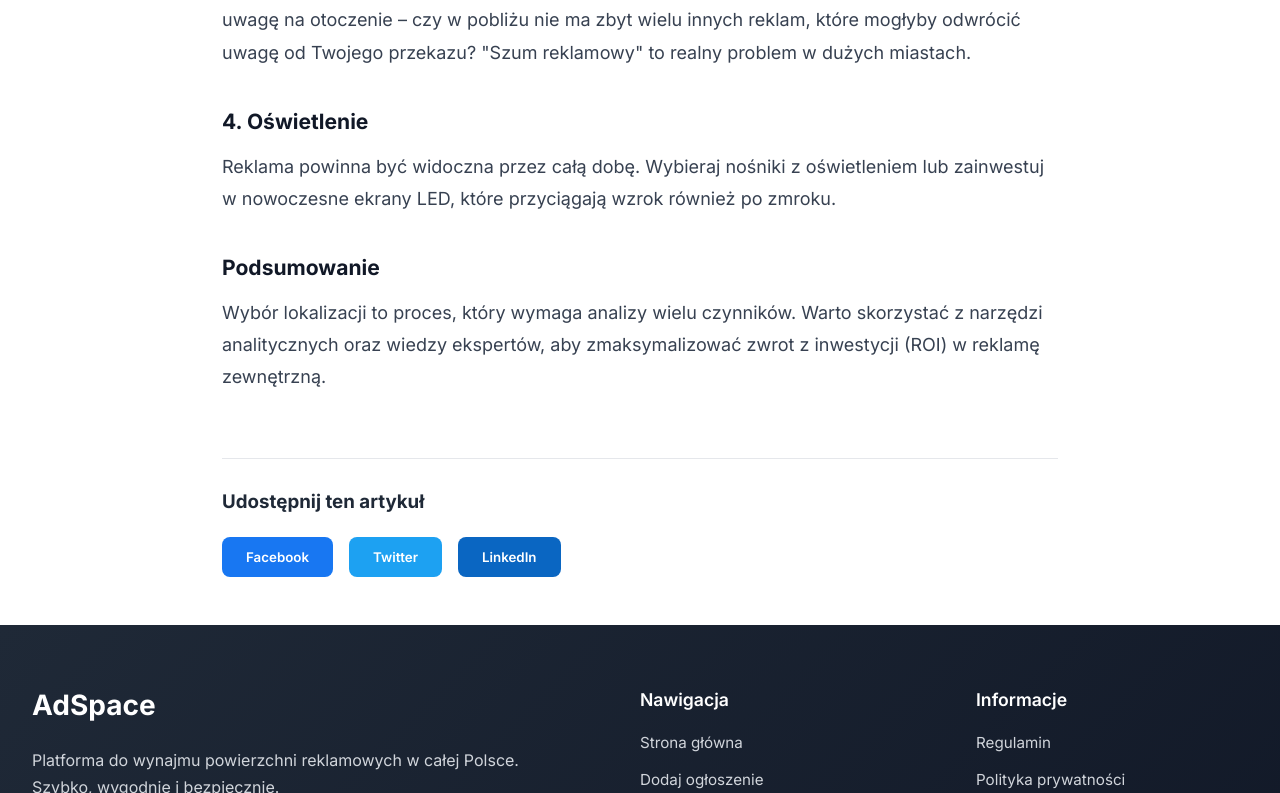
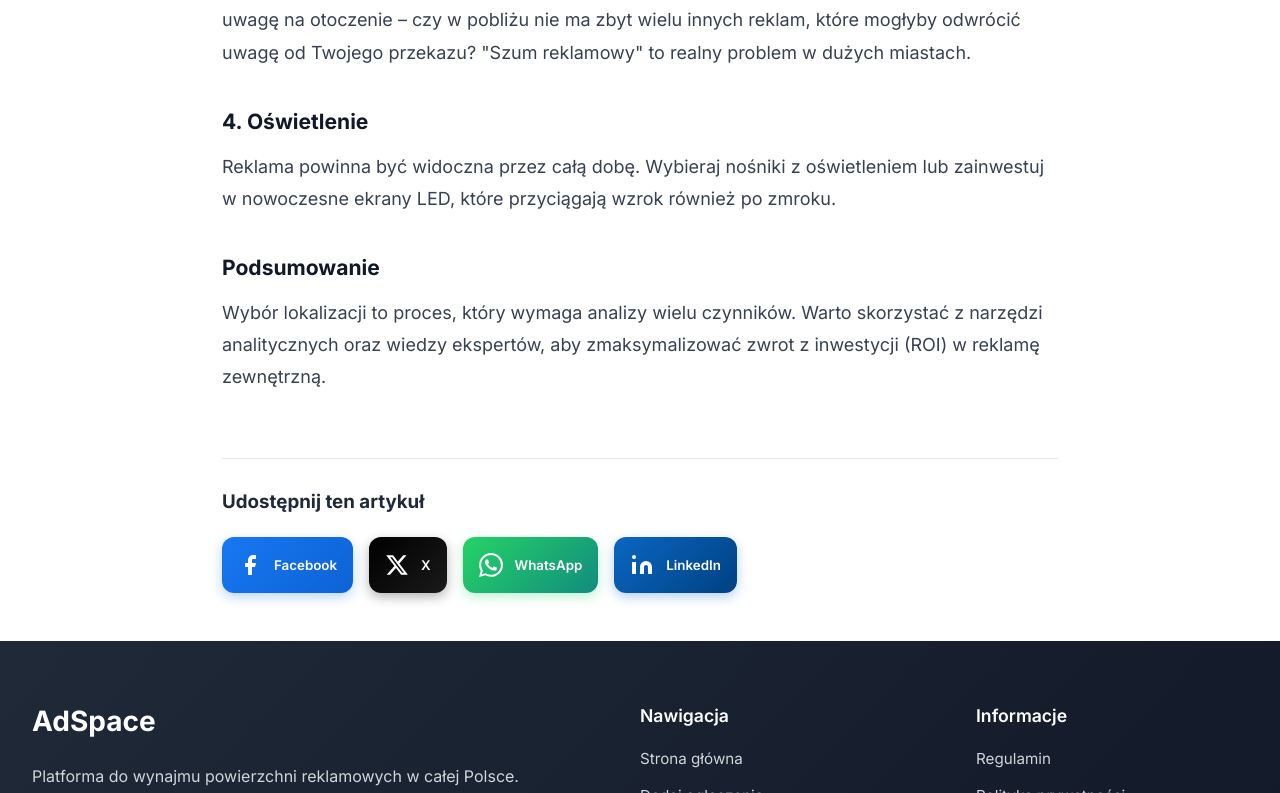
Before and after one commit to abstr4cte/reklamap, a Vue app in the folder frontend/: page /blog/1 in a window 1280 px wide. Shown: the part 1366-2159 px from the top of the page. Built offline with nearby package versions, Linux system fonts and the light colour scheme; no server answers.

Commit message:
blogs corrections

```diff
--- a/frontend/src/views/BlogPage.vue
+++ b/frontend/src/views/BlogPage.vue
@@ -190,12 +190,7 @@ const filteredPosts = computed(() => {
               <h2 class="card-title">{{ post.title }}</h2>
               <p class="card-excerpt">{{ post.excerpt }}</p>
               <div class="card-footer">
-                <div class="author">
-                  <div class="author-avatar">
-                    {{ post.author.charAt(0) }}
-                  </div>
-                  <span class="author-name">{{ post.author }}</span>
-                </div>
+
                 <button class="read-more">
                   Czytaj więcej
                   <svg width="16" height="16" viewBox="0 0 24 24" fill="none">
--- a/frontend/src/views/BlogPostPage.vue
+++ b/frontend/src/views/BlogPostPage.vue
@@ -1,5 +1,5 @@
 <script setup lang="ts">
-import { ref, onMounted, computed } from 'vue'
+import { ref, computed } from 'vue'
 import { useRoute, useRouter } from 'vue-router'
 
 const route = useRoute()
@@ -87,6 +87,34 @@ const categories = [
 const getCategoryName = (id: string) => {
   return categories.find(c => c.id === id)?.name || id
 }
+
+import ToastNotification from '../components/ToastNotification.vue'
+
+const toast = ref<InstanceType<typeof ToastNotification> | null>(null)
+
+
+const shareToSocial = (platform: 'facebook' | 'twitter' | 'whatsapp' | 'linkedin') => {
+  const url = encodeURIComponent(window.location.href)
+  const text = encodeURIComponent(`Zobacz ten artykuł: ${post.value.title}`)
+
+  let shareUrl = ''
+  switch (platform) {
+    case 'facebook':
+      shareUrl = `https://www.facebook.com/sharer/sharer.php?u=${url}`
+      break
+    case 'twitter':
+      shareUrl = `https://twitter.com/intent/tweet?url=${url}&text=${text}`
+      break
+    case 'whatsapp':
+      shareUrl = `https://wa.me/?text=${text}%20${url}`
+      break
+    case 'linkedin':
+      shareUrl = `https://www.linkedin.com/sharing/share-offsite/?url=${url}`
+      break
+  }
+
+  window.open(shareUrl, '_blank', 'width=600,height=400')
+}
 </script>
 
 <template>
@@ -98,10 +126,7 @@ const getCategoryName = (id: string) => {
           <span class="post-date">{{ post.date }} • {{ post.readTime }} czytania</span>
         </div>
         <h1>{{ post.title }}</h1>
-        <div class="author-info">
-          <div class="author-avatar">{{ post.author.charAt(0) }}</div>
-          <span class="author-name">{{ post.author }}</span>
-        </div>
+
       </div>
     </div>
 
@@ -121,14 +146,38 @@ const getCategoryName = (id: string) => {
 
         <div class="share-section">
           <h3>Udostępnij ten artykuł</h3>
-          <div class="share-buttons">
-            <button class="share-btn facebook">Facebook</button>
-            <button class="share-btn twitter">Twitter</button>
-            <button class="share-btn linkedin">LinkedIn</button>
+          <div class="social-share-grid">
+            <button @click="shareToSocial('facebook')" class="social-btn facebook">
+              <svg width="24" height="24" viewBox="0 0 24 24" fill="currentColor">
+                <path d="M18 2h-3a5 5 0 0 0-5 5v3H7v4h3v8h4v-8h3l1-4h-4V7a1 1 0 0 1 1-1h3z"/>
+              </svg>
+              Facebook
+            </button>
+            <button @click="shareToSocial('twitter')" class="social-btn twitter">
+              <svg width="24" height="24" viewBox="0 0 24 24" fill="currentColor">
+                <path d="M18.244 2.25h3.308l-7.227 8.26 8.502 11.24H16.17l-5.214-6.817L4.99 21.75H1.68l7.73-8.835L1.254 2.25H8.08l4.713 6.231zm-1.161 17.52h1.833L7.084 4.126H5.117z"/>
+              </svg>
+              X
+            </button>
+            <button @click="shareToSocial('whatsapp')" class="social-btn whatsapp">
+              <svg width="24" height="24" viewBox="0 0 24 24" fill="currentColor">
+                <path d="M17.472 14.382c-.297-.149-1.758-.867-2.03-.967-.273-.099-.471-.148-.67.15-.197.297-.767.966-.94 1.164-.173.199-.347.223-.644.075-.297-.15-1.255-.463-2.39-1.475-.883-.788-1.48-1.761-1.653-2.059-.173-.297-.018-.458.13-.606.134-.133.298-.347.446-.52.149-.174.198-.298.298-.497.099-.198.05-.371-.025-.52-.075-.149-.669-1.612-.916-2.207-.242-.579-.487-.5-.669-.51-.173-.008-.371-.008-.57-.008-.198 0-.52.074-.792.372-.272.297-1.04 1.016-1.04 2.479 0 1.462 1.065 2.875 1.213 3.074.149.198 2.096 3.2 5.077 4.487.709.306 1.262.489 1.694.625.712.227 1.36.195 1.871.118.571-.085 1.758-.719 2.006-1.413.248-.694.248-1.289.173-1.413-.074-.124-.272-.198-.57-.347m-5.421 7.403h-.004a9.87 9.87 0 0 1-5.031-1.378l-.361-.214-3.741.982.998-3.648-.235-.374a9.86 9.86 0 0 1-1.51-5.26c.001-5.45 4.436-9.884 9.888-9.884 2.64 0 5.122 1.03 6.988 2.898a9.825 9.825 0 0 1 2.893 6.994c-.003 5.45-4.437 9.884-9.885 9.884m8.413-18.297A11.815 11.815 0 0 0 12.05 0C5.495 0 .16 5.335.157 11.892c0 2.096.547 4.142 1.588 5.945L.057 24l6.305-1.654a11.882 11.882 0 0 0 5.683 1.448h.005c6.554 0 11.89-5.335 11.893-11.893a11.821 11.821 0 0 0-3.48-8.413Z"/>
+              </svg>
+              WhatsApp
+            </button>
+            <button @click="shareToSocial('linkedin')" class="social-btn linkedin">
+              <svg width="24" height="24" viewBox="0 0 24 24" fill="currentColor">
+                <path d="M16 8a6 6 0 0 1 6 6v7h-4v-7a2 2 0 0 0-2-2 2 2 0 0 0-2 2v7h-4v-7a6 6 0 0 1 6-6z"/>
+                <rect x="2" y="9" width="4" height="12"/>
+                <circle cx="4" cy="4" r="2"/>
+              </svg>
+              LinkedIn
+            </button>
           </div>
         </div>
       </div>
     </div>
+    <ToastNotification ref="toast" />
   </div>
 </template>
 
@@ -269,28 +318,217 @@ h1 {
   color: #1f2937;
 }
 
-.share-buttons {
+.action-btn {
   display: flex;
+  align-items: center;
+  justify-content: center;
+  gap: 0.75rem;
+  background: white;
+  color: #374151;
+  border: 2px solid #e5e7eb;
+  padding: 0.875rem 1.5rem;
+  border-radius: 8px;
+  font-weight: 600;
+  cursor: pointer;
+  transition: all 0.2s;
+  width: fit-content;
+}
+
+.action-btn:hover {
+  transform: translateY(-2px);
+  box-shadow: 0 4px 12px rgba(0, 0, 0, 0.1);
+}
+
+/* Modal Styles */
+.modal-overlay {
+  position: fixed;
+  top: 0;
+  left: 0;
+  right: 0;
+  bottom: 0;
+  background: rgba(0, 0, 0, 0.5);
+  display: flex;
+  align-items: center;
+  justify-content: center;
+  z-index: 1000;
+  backdrop-filter: blur(4px);
+}
+
+.modal-content {
+  background: white;
+  border-radius: 16px;
+  width: 90%;
+  max-width: 500px;
+  box-shadow: 0 20px 25px -5px rgba(0, 0, 0, 0.1), 0 10px 10px -5px rgba(0, 0, 0, 0.04);
+  overflow: hidden;
+  animation: modalSlideIn 0.3s ease-out;
+}
+
+@keyframes modalSlideIn {
+  from {
+    opacity: 0;
+    transform: translateY(20px);
+  }
+  to {
+    opacity: 1;
+    transform: translateY(0);
+  }
+}
+
+.modal-header {
+  padding: 1.5rem;
+  border-bottom: 1px solid #e5e7eb;
+  display: flex;
+  align-items: center;
+  justify-content: space-between;
+}
+
+.modal-header h3 {
+  margin: 0;
+  font-size: 1.25rem;
+  color: #1f2937;
+}
+
+.close-btn {
+  background: transparent;
+  border: none;
+  color: #6b7280;
+  cursor: pointer;
+  padding: 0.5rem;
+  border-radius: 8px;
+  transition: all 0.2s;
+  display: flex;
+  align-items: center;
+  justify-content: center;
+}
+
+.close-btn:hover {
+  background: #f3f4f6;
+  color: #1f2937;
+}
+
+.share-content {
+  display: flex;
+  flex-direction: column;
+  gap: 1.5rem;
+  padding: 2rem;
+}
+
+.share-link-group {
+  display: flex;
+  gap: 0.75rem;
+  background: #f9fafb;
+  padding: 0.5rem;
+  border-radius: 12px;
+  border: 1px solid #e5e7eb;
+}
+
+.share-input {
+  flex: 1;
+  padding: 0.75rem;
+  border: none;
+  background: transparent;
+  color: #374151;
+  font-size: 0.9rem;
+  font-family: inherit;
+  width: 100%;
+}
+
+.share-input:focus {
+  outline: none;
+}
+
+.btn-copy {
+  display: flex;
+  align-items: center;
+  gap: 0.5rem;
+  padding: 0.5rem 1rem;
+  background: white;
+  border: 1px solid #e5e7eb;
+  border-radius: 8px;
+  color: #374151;
+  font-weight: 600;
+  cursor: pointer;
+  transition: all 0.2s;
+  box-shadow: 0 1px 2px rgba(0, 0, 0, 0.05);
+}
+
+.btn-copy:hover {
+  background: #f3f4f6;
+  border-color: #d1d5db;
+  transform: translateY(-1px);
+}
+
+.btn-copy:active {
+  transform: translateY(0);
+}
+
+.social-share-grid {
+  display: flex;
+  flex-wrap: wrap;
   gap: 1rem;
 }
 
-.share-btn {
-  padding: 0.75rem 1.5rem;
+.social-btn {
+  display: flex;
+  align-items: center;
+  justify-content: center;
+  gap: 0.75rem;
+  padding: 1rem;
   border: none;
-  border-radius: 8px;
+  border-radius: 12px;
+  color: white;
   font-weight: 600;
-  color: white;
   cursor: pointer;
-  transition: transform 0.2s;
+  transition: all 0.3s cubic-bezier(0.4, 0, 0.2, 1);
+  position: relative;
+  overflow: hidden;
 }
 
-.share-btn:hover {
-  transform: translateY(-2px);
+.social-btn::after {
+  content: '';
+  position: absolute;
+  top: 0;
+  left: 0;
+  right: 0;
+  bottom: 0;
+  background: linear-gradient(rgba(255,255,255,0.1), rgba(255,255,255,0));
+  opacity: 0;
+  transition: opacity 0.3s;
 }
 
-.facebook { background: #1877f2; }
-.twitter { background: #1da1f2; }
-.linkedin { background: #0a66c2; }
+.social-btn:hover {
+  transform: translateY(-3px);
+  box-shadow: 0 8px 16px -4px rgba(0, 0, 0, 0.2);
+}
+
+.social-btn:hover::after {
+  opacity: 1;
+}
+
+.social-btn:active {
+  transform: translateY(-1px);
+}
+
+.social-btn.facebook {
+  background: linear-gradient(135deg, #1877F2 0%, #0C63D4 100%);
+  box-shadow: 0 4px 12px rgba(24, 119, 242, 0.3);
+}
+
+.social-btn.twitter {
+  background: linear-gradient(135deg, #000000 0%, #1a1a1a 100%);
+  box-shadow: 0 4px 12px rgba(0, 0, 0, 0.3);
+}
+
+.social-btn.whatsapp {
+  background: linear-gradient(135deg, #25D366 0%, #128C7E 100%);
+  box-shadow: 0 4px 12px rgba(37, 211, 102, 0.3);
+}
+
+.social-btn.linkedin {
+  background: linear-gradient(135deg, #0A66C2 0%, #004182 100%);
+  box-shadow: 0 4px 12px rgba(10, 102, 194, 0.3);
+}
 
 @media (max-width: 768px) {
   .hero-section {
```
